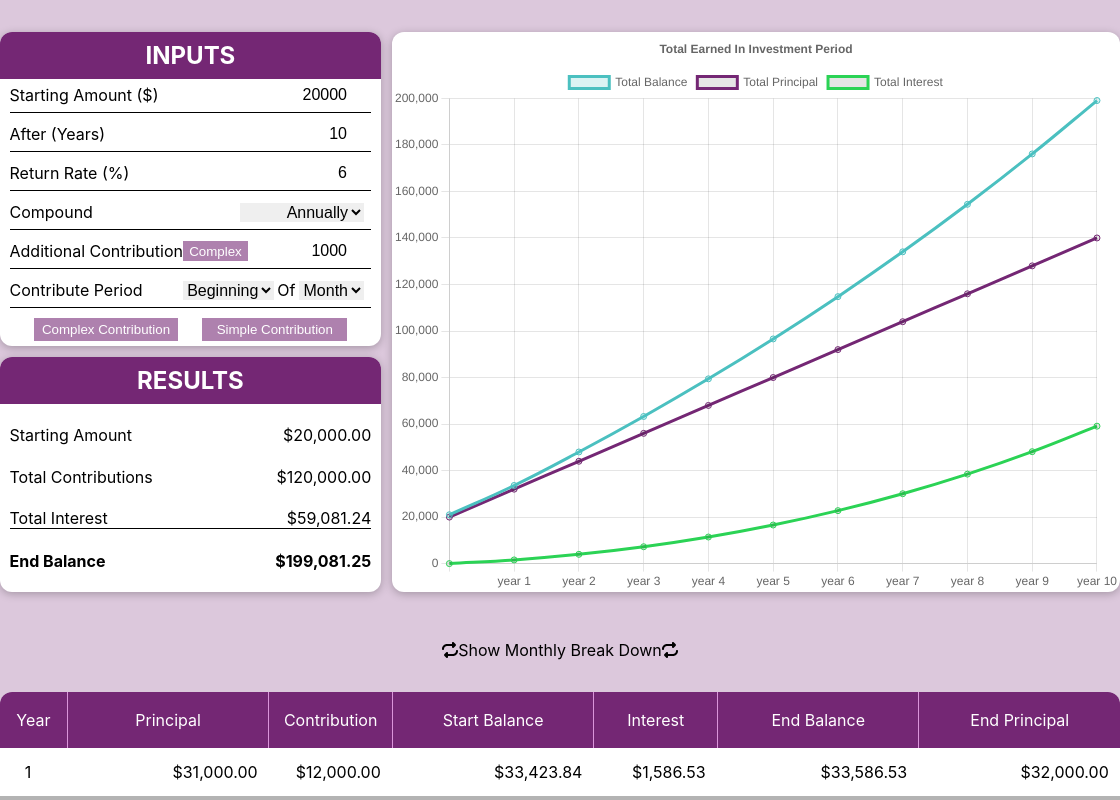
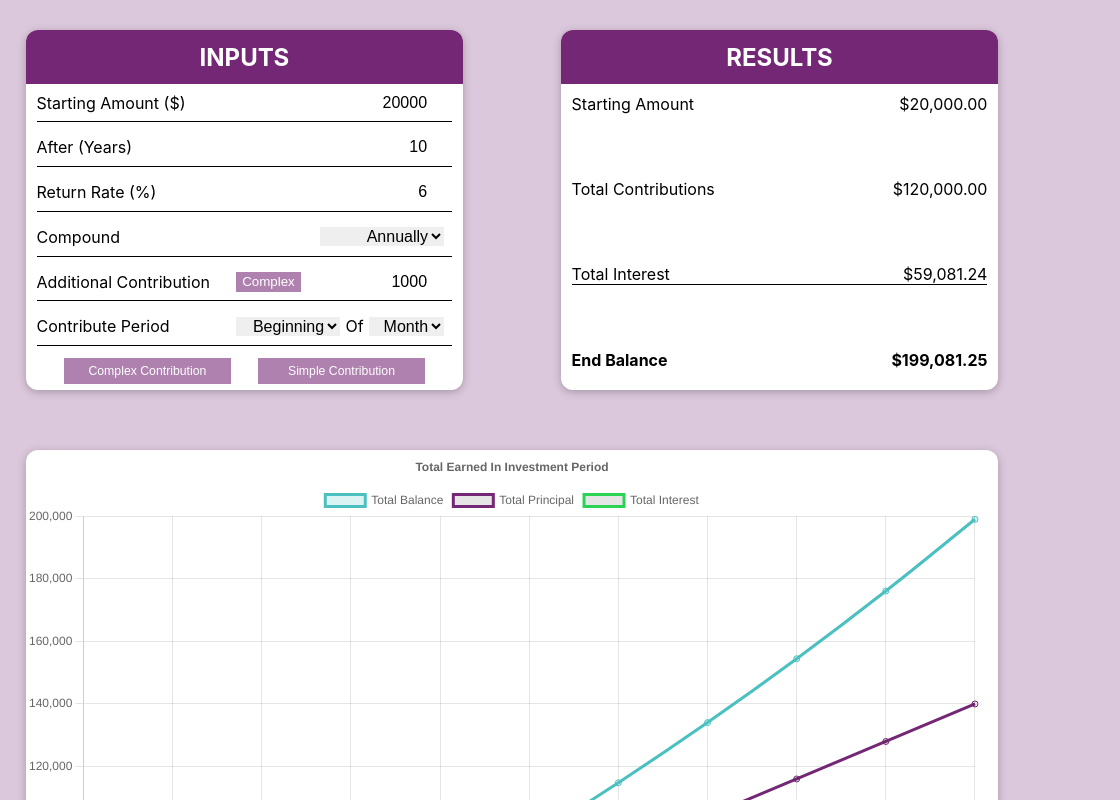
Before and after one commit to Jonjo7Dia/investment-calculator, a React (Create React App) app: page / in a window 1024 px wide. Shown: the top 800 px of the page, 1120 px wide, since content can reach past the window. Built offline with nearby package versions, Linux system fonts and the light colour scheme.

Commit message:
screen sizes 800px - 1130px ready

```diff
--- a/src/components/Data/Data.module.css
+++ b/src/components/Data/Data.module.css
@@ -39,3 +39,21 @@
       color: white;
 
   }
+
+
+  @media only screen and (max-width: 1130px) and (min-width: 800px){
+
+    .holder {
+        width: 95%;
+        height: 75rem;
+        flex-direction: column;
+        margin-top: 0;
+        justify-content: space-around;
+    }
+    .inputResults{
+        flex-direction: row;
+        width: 100%;
+        height: 30%;
+    }
+
+  }
--- a/src/components/Graph/Graph.module.css
+++ b/src/components/Graph/Graph.module.css
@@ -5,3 +5,16 @@
     height: 100%;
     width: 65%;
 }
+
+
+@media only screen and (max-width: 1130px) and (min-width: 800px){
+
+   .graph {
+       width: 100%;
+       height: 60%;
+   }
+
+   element.style{
+       width: 100%;
+   }
+  }
--- a/src/components/Input/Input.module.css
+++ b/src/components/Input/Input.module.css
@@ -16,3 +16,12 @@
 
 
 }
+
+@media only screen and (max-width: 1130px) and (min-width: 800px){
+
+    .input {
+        width: 45%;
+        height: 100%;
+    }
+
+  }
--- a/src/components/Input/InputContribution.module.css
+++ b/src/components/Input/InputContribution.module.css
@@ -15,3 +15,12 @@
     background-color: #74277494;
     color: white;
 }
+
+
+
+@media only screen and (max-width: 1130px) and (min-width: 800px){
+
+    .contribution{
+        font-size: 1.2vw;
+    }
+  }
--- a/src/components/Results/Results.module.css
+++ b/src/components/Results/Results.module.css
@@ -18,3 +18,15 @@
   display: flex;
   justify-content: center;
 }
+
+
+@media only screen and (max-width: 1130px) and (min-width: 800px){
+
+  .results{
+    width: 45%;
+    height: 100%;
+  }
+  .wrapper {
+    height: 85%;
+  }
+}
--- a/src/components/Results/ResultsData.module.css
+++ b/src/components/Results/ResultsData.module.css
@@ -29,3 +29,14 @@ ul {
 .resultsData li:nth-of-type(4){
     font-weight: bold;
 }
+
+@media only screen and (max-width: 1130px) and (min-width: 800px){
+
+    .resultsData ul{
+        justify-content: space-between;
+        height: 90%;
+        margin-top: 5%;
+    }
+
+
+  }
--- a/src/components/Results/ResultsHeader.module.css
+++ b/src/components/Results/ResultsHeader.module.css
@@ -10,3 +10,11 @@
 h2 {
     color: white;
 }
+
+@media only screen and (max-width: 1130px) and (min-width: 800px){
+
+    .resultsHeader{
+        height: 15%;
+    }
+
+  }
--- a/src/components/ResultsTable/Result.js
+++ b/src/components/ResultsTable/Result.js
@@ -11,14 +11,20 @@ function Result(props){
       else {
           backClr = classes.tableResult;
       }
+      let width = window.innerWidth;
+      let decimal = 2;
+      if (width < 1130){
+          decimal = 0;
+      }
+      console.log(width);
     return <div className={backClr} key={props.id}>
         <div className={classes.month}><span>{props.id + 1}</span></div>
-        <div className={classes.bigValue}><span>${numberWithCommas((props.principal).toFixed(2))}</span></div>
-        <div className={classes.smallValue}><span>${numberWithCommas((props.contribution).toFixed(2))}</span></div>
-        <div className={classes.bigValue}><span>${numberWithCommas((props.startBalance).toFixed(2))}</span></div>
-        <div className={classes.smallValue}><span>${numberWithCommas((props.interest).toFixed(2))}</span></div>
-        <div className={classes.bigValue}><span>${numberWithCommas((props.endBalance).toFixed(2))}	</span></div>
-        <div className={classes.bigValue}><span>${numberWithCommas((props.endPrincipal).toFixed(2))}</span></div>
+        <div className={classes.bigValue}><span>${numberWithCommas((props.principal).toFixed(decimal))}</span></div>
+        <div className={classes.smallValue}><span>${numberWithCommas((props.contribution).toFixed(decimal))}</span></div>
+        <div className={classes.bigValue}><span>${numberWithCommas((props.startBalance).toFixed(decimal))}</span></div>
+        <div className={classes.smallValue}><span>${numberWithCommas((props.interest).toFixed(decimal))}</span></div>
+        <div className={classes.bigValue}><span>${numberWithCommas((props.endBalance).toFixed(decimal))}	</span></div>
+        <div className={classes.bigValue}><span>${numberWithCommas((props.endPrincipal).toFixed(decimal))}</span></div>
 
 
     </div>
--- a/src/components/ResultsTable/ResultsTable.module.css
+++ b/src/components/ResultsTable/ResultsTable.module.css
@@ -32,3 +32,11 @@
 .resultsTable :last-child {
     border-radius: 12px;
 }
+
+
+@media only screen and (max-width: 1130px) and (min-width: 800px){
+
+    .holder{
+        width: 100%;
+    }
+  }
--- a/src/components/ResultsTable/ResultsTableHeader.js
+++ b/src/components/ResultsTable/ResultsTableHeader.js
@@ -6,7 +6,7 @@ function ResultsTableHeader(props){
  return <div className={classes.resultsTableHeader}>
      <ul>
          <li key={'month'} className={classes.month}>{props.title}</li>
-         <li key={'principal'} className={classes.bigValue}>Principal</li>
+         <li key={'principal'} className={classes.bigValue}>Start Principal</li>
          <li key={'cont'} className={classes.smallValue}>Contribution</li>
          <li key={'sBal'} className={classes.bigValue}>Start Balance</li>
          <li key={'int'} className={classes.smallValue}>Interest</li>
--- a/src/components/ResultsTable/ResultsTableHeader.module.css
+++ b/src/components/ResultsTable/ResultsTableHeader.module.css
@@ -40,3 +40,11 @@
   border-right-color: #da95da;
   border-right-width: 1px;
 }
+
+
+@media only screen and (max-width: 1130px) and (min-width: 800px){
+
+  .resultsTableHeader{
+    font-size: 1.5vw;
+  }
+}
```
